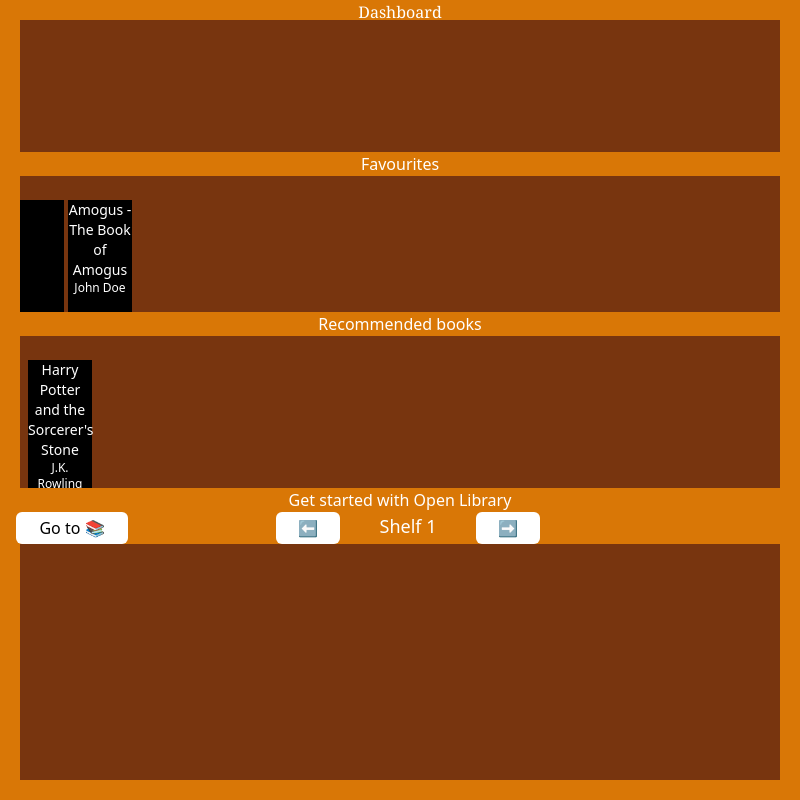
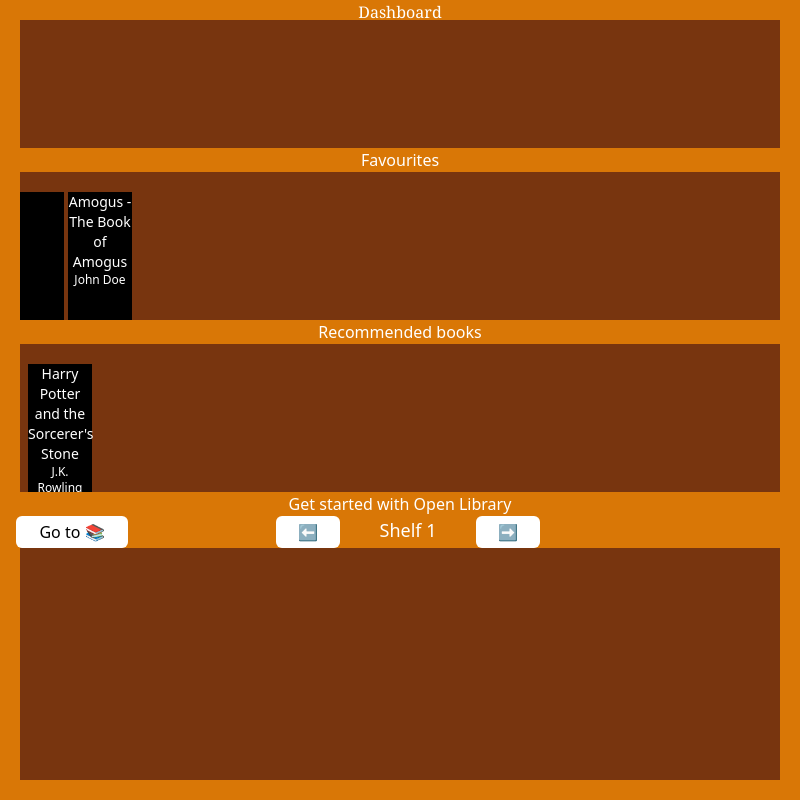
Before and after one commit to RangerDevv/Open-Library, an Electron app: page src/index.html in a window 800 px wide. Drawn offline with Linux system fonts and the light colour scheme.

Commit message:
bug fixes

```diff
--- a/src/dashboardmanager.js
+++ b/src/dashboardmanager.js
@@ -28,5 +28,5 @@ Newbook.setAttribute("href", BookList[1].src);
 Shelf3.appendChild(Newbook);
 Newbook.firstChild.firstChild.innerText = BookList[1].title;
 Newbook.firstChild.lastChild.innerText = BookList[1].author;
-Newbook.firstChild.classList.remove("h-28");
-Newbook.firstChild.classList.add("h-32");
+// Newbook.firstChild.classList.remove("h-28");
+// Newbook.firstChild.classList.add("h-32");
--- a/src/index.html
+++ b/src/index.html
@@ -13,15 +13,15 @@
       <div class=" w-5 absolute inset-y-0 right-0 bg-amber-600 z-50 h-screen"></div>
       <div class=" w-screen inset-x-0 top-0 bg-amber-600 z-50 h-5 absolute"><p class=" font-serif text-white text-center font-medium">Dashboard</p></div>
       <div class=" flex flex-col">
-        <div class=" flex flex-row pt-6" id="Shelf1">
+        <div class=" flex flex-row pt-5" id="Shelf1">
           <div class=" w-5 h-32" id=""></div>
         </div>
         <div class=" bg-amber-600 h-6 w-screen top-40 flex justify-evenly"><p class=" text-white font-medium">Favourites</p></div>
-        <div class=" flex flex-row pt-6 gap-x-1" id="Shelf2">
-          <a href="" id="TestBook" class=" flex"><div class=" w-16 h-28 bg-black flex flex-col"><p class=" text-sm text-center w-16 text-white" id="Testbookname"></p> <p class=" text-white w-16 text-center text-xs"></p></div></a>
+        <div class=" flex flex-row pt-5 gap-x-1" id="Shelf2">
+          <a href="" id="TestBook" class=" flex"><div class=" w-16 h-32 bg-black flex flex-col"><p class=" text-sm text-center w-16 text-white" id="Testbookname"></p> <p class=" text-white w-16 text-center text-xs"></p></div></a>
         </div>
         <div class=" bg-amber-600 h-6 w-screen top-40 flex justify-evenly"><p class=" text-white font-medium">Recommended books</p></div>
-        <div class=" flex flex-row pt-6 gap-x-1" id="Shelf3">
+        <div class=" flex flex-row pt-5 gap-x-1" id="Shelf3">
           <div class=" w-6 h-28" id=""></div>
         </div>
         <div class=" bg-amber-600 h-6 w-screen top-40 flex justify-evenly"><p class=" text-white font-medium">Get started with Open Library</p></div>
```
Also changed, not shown: src/books/Tutorial/Shelf.html (+4 -4 lines), src/books/Tutorial/Shelf2.html (+4 -4 lines), dist/output.css.
